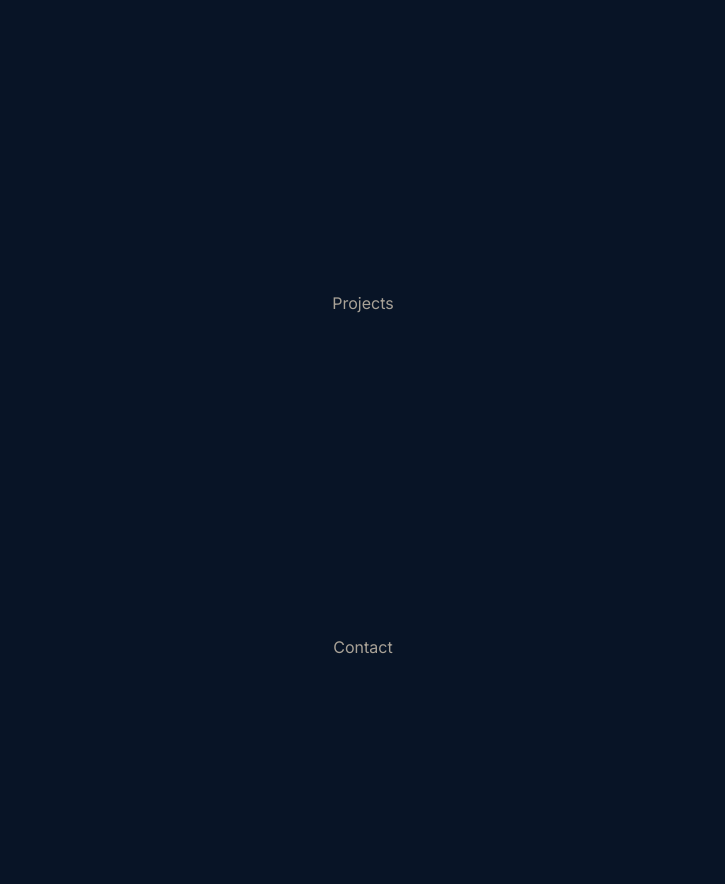
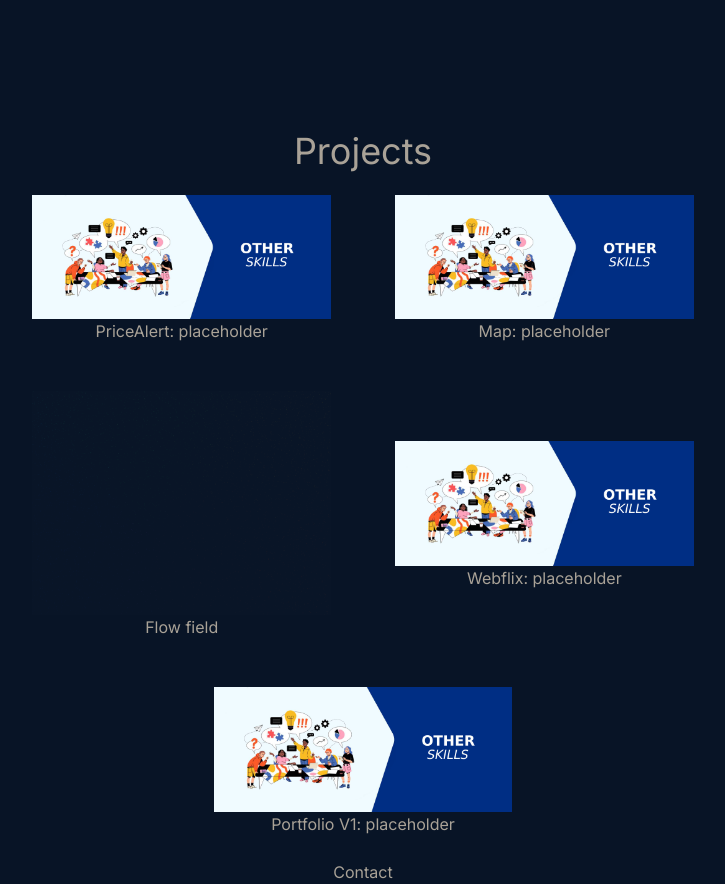
Before and after one commit to MateuszS0/Portfolio_Next.js-WIP, a Next.js app in the folder portfolio_nextjs/: page / in a window 1280 px wide. Shown: the part 700-1584 px from the top of the page, without its empty margins (277-1002 px from the left). Before the commit the page ends 1359 px from the top, so only its background shows below. Built offline with nearby package versions, Linux system fonts and the light colour scheme.

Commit message:
feat: projects, placeholder images

```diff
--- a/portfolio_nextjs/components/Projects/projects.css
+++ b/portfolio_nextjs/components/Projects/projects.css
@@ -0,0 +1,20 @@
+.projects-wrapper {
+    display: flex;
+    flex-wrap: wrap;
+    justify-content: center;
+    align-items: center;
+    @apply mx-48
+}
+.project {
+    @apply
+    w-1/3
+    mx-8 my-6
+    max-w-sm
+    flex
+    flex-col
+    items-center
+}
+.project-title {
+    display: flex;
+    justify-content: center;
+}
--- a/portfolio_nextjs/components/Projects/projects.tsx
+++ b/portfolio_nextjs/components/Projects/projects.tsx
@@ -1,6 +1,53 @@
+import "./projects.css"
+
 const Projects = () => {
     return(
-        <div className="projects-wrapper flex justify-center my-80">Projects</div>
+        <>
+        <h2 className="flex justify-center mt-40 text-4xl">Projects</h2>
+        <div className="projects-wrapper flex justify-center">
+            <div className="project">
+                <a href="https://github.com/MateuszS0/PriceAlert">
+                <img src="otherSkills.jpg"
+                alt="PriceAlert"
+                />
+                <h2 className="project-title">PriceAlert: placeholder</h2>
+                </a>
+            </div>
+            <div className="project">
+                <a href="https://github.com/MateuszS0/Map">
+                <img src="otherSkills.jpg"
+                alt="Map"
+                />
+                <h2 className="project-title">Map: placeholder</h2>
+                </a>
+            </div>
+            <div className="project">
+                <a href="https://github.com/MateuszS0/Random/tree/main/p5-project">
+                    <img src="P5-Animation.gif"
+                    alt="FlowField"
+                    />
+                    <h2 className="project-title">Flow field</h2>
+                </a>
+            </div>
+            <div className="project">
+                <a href="https://github.com/MateuszS0/Webflix">
+                    <img src="otherSkills.jpg"
+                    alt="Webflix"
+                    />
+                    <h2 className="project-title">Webflix: placeholder</h2>
+                </a>
+            </div>
+            <div className="project">
+                <a href="https://github.com/MateuszS0/React-Portfolio">
+                    <img src="otherSkills.jpg"
+                    alt="React-portfolio"
+                    />
+                    <h2 className="project-title">Portfolio V1: placeholder</h2>
+                </a>
+            </div>
+
+        </div>
+        </>
     )
 }
 export default Projects;
--- a/portfolio_nextjs/components/Skills/skills.css
+++ b/portfolio_nextjs/components/Skills/skills.css
@@ -57,7 +57,6 @@
 /* Hidden Text */
 .hiddenDiv {
     position: relative;
-    cursor: pointer;
     border-bottom: 2px;
     font-size: 1.4rem;
 }
--- a/portfolio_nextjs/components/Skills/skills.tsx
+++ b/portfolio_nextjs/components/Skills/skills.tsx
@@ -148,13 +148,13 @@ const Skills = () => {
                 {/* add hovers/focus on them */}
                 <div className="skill col-span-1">
                 <div className="hiddenDiv">
-                      <span className="hiddenText">Designing</span>
+                      <span className="hiddenText">Figma: Designing</span>
                   <img src="skills/figma.png" alt="Figma" width={150}/>
                   </div>
                 </div>
                 <div className="skill col-span-1">
                 <div className="hiddenDiv">
-                      <span className="hiddenText">Planning</span>
+                      <span className="hiddenText">Scrum: Planning</span>
                   <img src="skills/scrum.png" alt="Scrum" width={150}/>
                   </div>
                 </div>
@@ -166,7 +166,7 @@ const Skills = () => {
                 </div>
                 <div className="skill col-span-1">
                 <div className="hiddenDiv">
-                      <span className="hiddenText">Everyone gets containers</span>
+                      <span className="hiddenText">Docker: Everyone gets containers</span>
                   <img src="skills/docker.png" alt="Docker" width={150}/>
                   </div>
                 </div>
```
